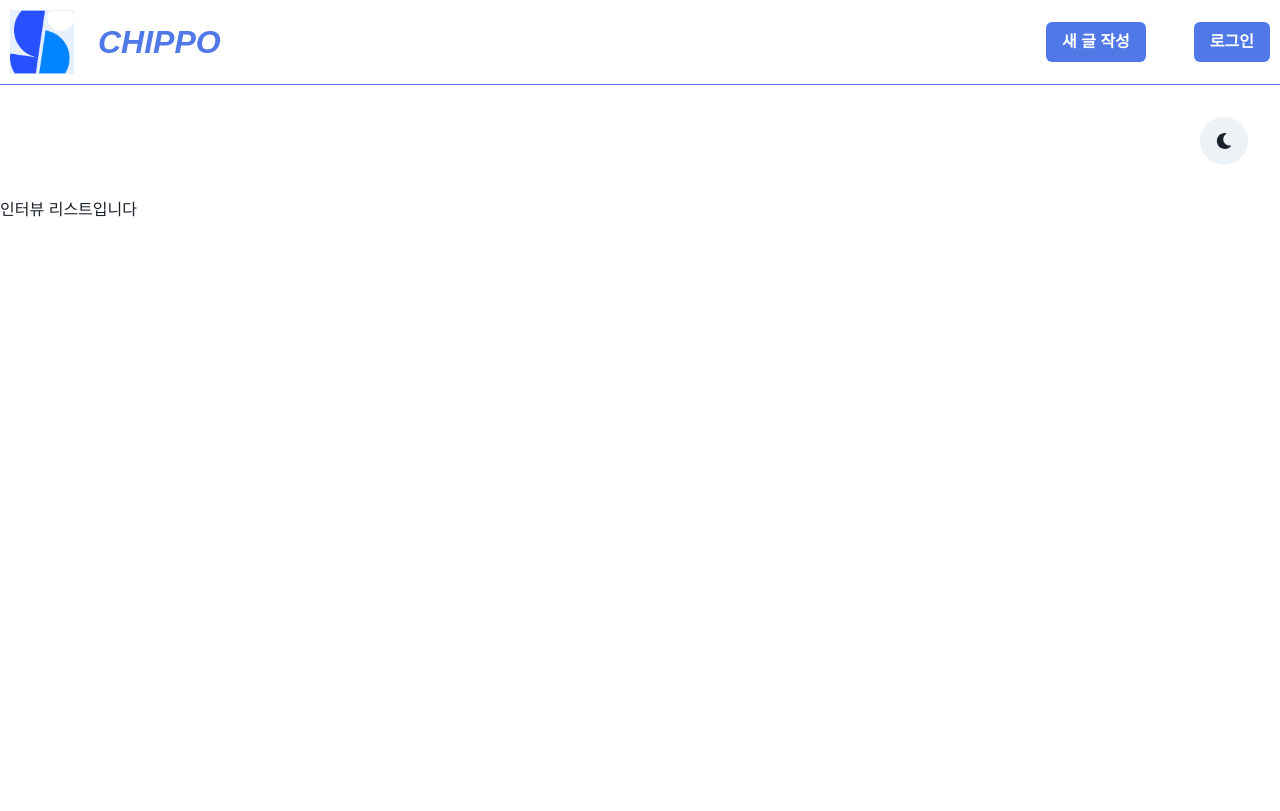
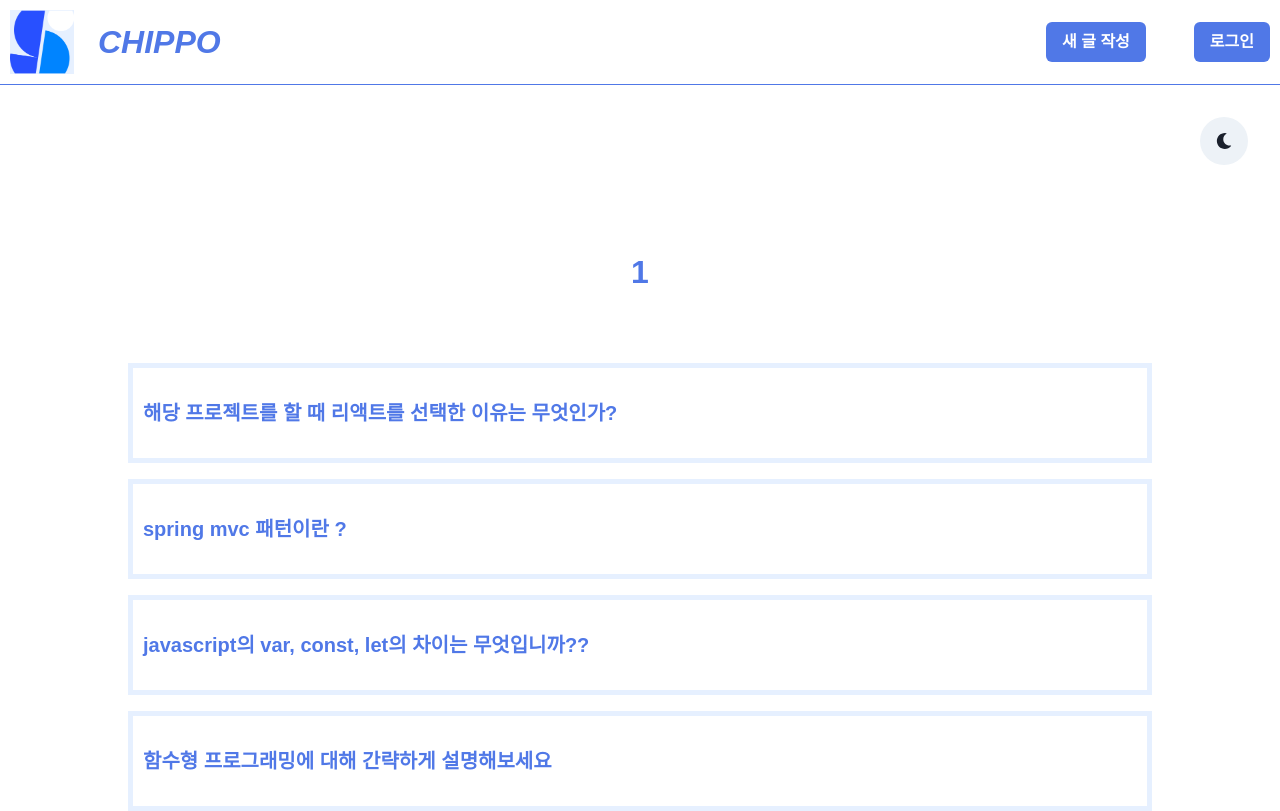
Before and after one commit to dadahee/chippo, a React (Create React App) app in the folder front-end/: page /1 in a window 1280 px wide. Built offline with nearby package versions, Linux system fonts and the light colour scheme; a web font is replaced by a local one.

Commit message:
[Front] feat: 인터뷰 리스트 화면 배치 #24

```diff
--- a/front-end/src/app.jsx
+++ b/front-end/src/app.jsx
@@ -8,6 +8,7 @@ import {
 import Home from './pages/home.jsx';
 import Login from './pages/login.jsx';
 import InterviewList from './pages/interviewList.jsx';
+import CardNews from './pages/cardNews.jsx';
 
 import ChippoHeader from './components/header.jsx';
 
@@ -21,10 +22,11 @@ function App(){
         <Router>
             <ChippoHeader />
             <Routes>
+                <Route path = "/" element = {<Home />} />
                 <Route path = "/login" element = {<Login />} />
-                <Route path = "/" element = {<Home />} />
+
                 <Route path = "/username" element = {<Home />} />
-                <Route path = "/:name" element = {<InterviewList />}/>
+                <Route path = "/:name" element = {<InterviewList />} />
             </Routes>
 
         </Router>
--- a/front-end/src/components/theme/common.style.js
+++ b/front-end/src/components/theme/common.style.js
@@ -1,6 +1,4 @@
 import styled from '@emotion/styled';
-
-// import logo from './img/logo.png'
 
 const Header = styled.header`
     color : #5078E7;
--- /dev/null
+++ b/front-end/src/pages/cardNews.jsx
@@ -0,0 +1,7 @@
+import React from 'react';
+
+function CardNews(){
+    return <div>주관식 카드뉴스입니다.</div>;
+}
+
+export default CardNews;
--- a/front-end/src/pages/interviewList.jsx
+++ b/front-end/src/pages/interviewList.jsx
@@ -1,8 +1,53 @@
-import React from 'react';
+import React, { useState }  from 'react';
+import { Center, Box, VStack } from "@chakra-ui/react"
+import { useParams, Route, Routes, Link } from "react-router-dom";
+
+import { Section } from '../components/theme/common.style.js';
+import CardNews from "./cardNews.jsx";
 
 function InterviewList(){
+    const params = useParams();
+
+    const [interviewList, setinterviewList] = useState([
+        {_id : 1, context : "해당 프로젝트를 할 때 리액트를 선택한 이유는 무엇인가?"},
+        {_id : 2, context : "spring mvc 패턴이란 ?"},
+        {_id : 3, context : "javascript의 var, const, let의 차이는 무엇입니까??"},
+        {_id : 4, context : "함수형 프로그래밍에 대해 간략하게 설명해보세요"},
+    ])
+
     return (
-        <div>인터뷰 리스트입니다</div>
+        <div>
+            <Section>
+                <Center>
+                    <VStack w = "80%" spacing = {4}>
+                        <Box
+                            color = "#5078E7" w = "200px" h = "150px"
+                            textAlign = "center" lineHeight = "150px"
+                            fontSize = "32px" fontWeight = "bold"
+                        >
+                            {params.name}
+                        </Box>
+                        {
+                            interviewList.map(interview => {
+                                return (
+
+                                    <Box key = {interview._id}
+                                        color = "#5078E7" fontWeight = "bold"
+                                        border = "1px solid black" w = "100%" h = "100px"
+                                        pl = "10px" display = "flex" alignItems = "center"
+                                        border = "5px solid #E6F0FF"
+                                    >
+                                        <Link to = {interview._id}  >{interview.context}</Link>
+                                    </Box>
+
+
+                                )
+                            })
+                        }
+                    </VStack>
+                </Center>
+            </Section>
+        </div>
     )
 }
 
```
